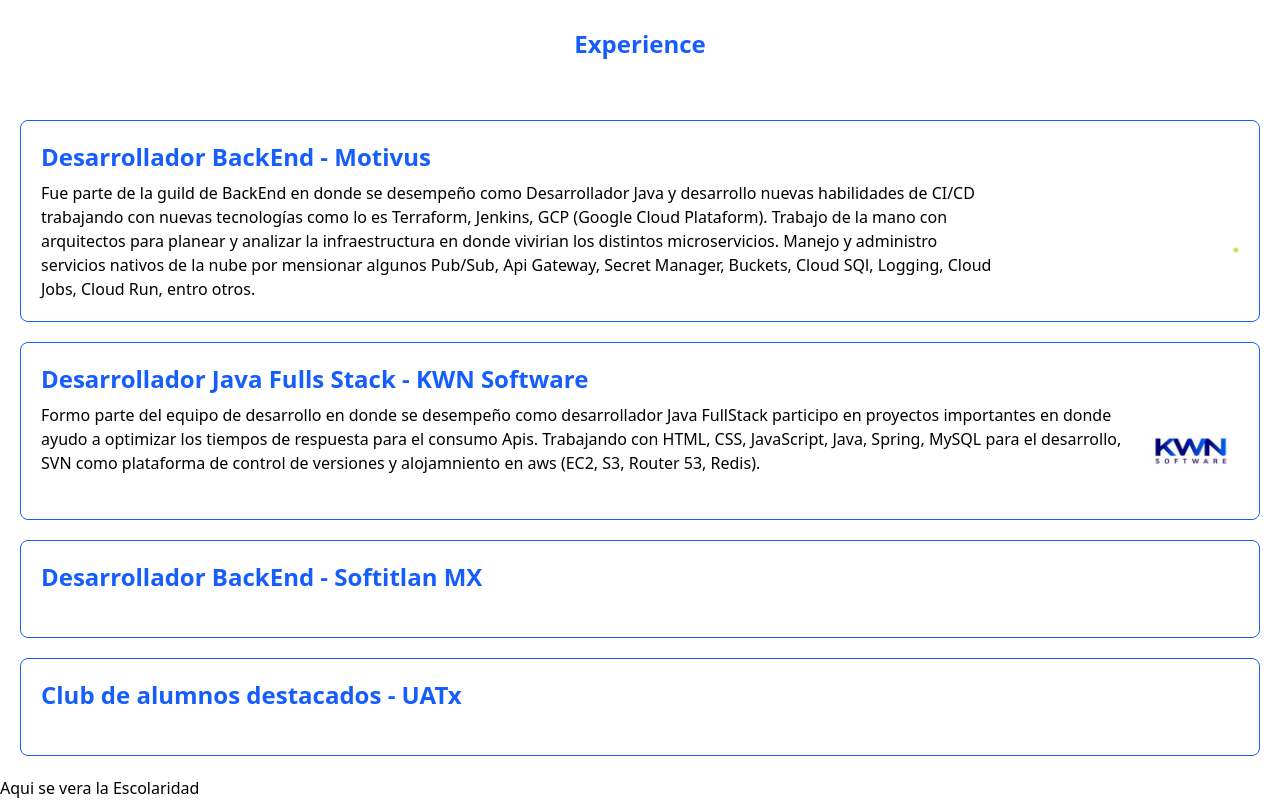
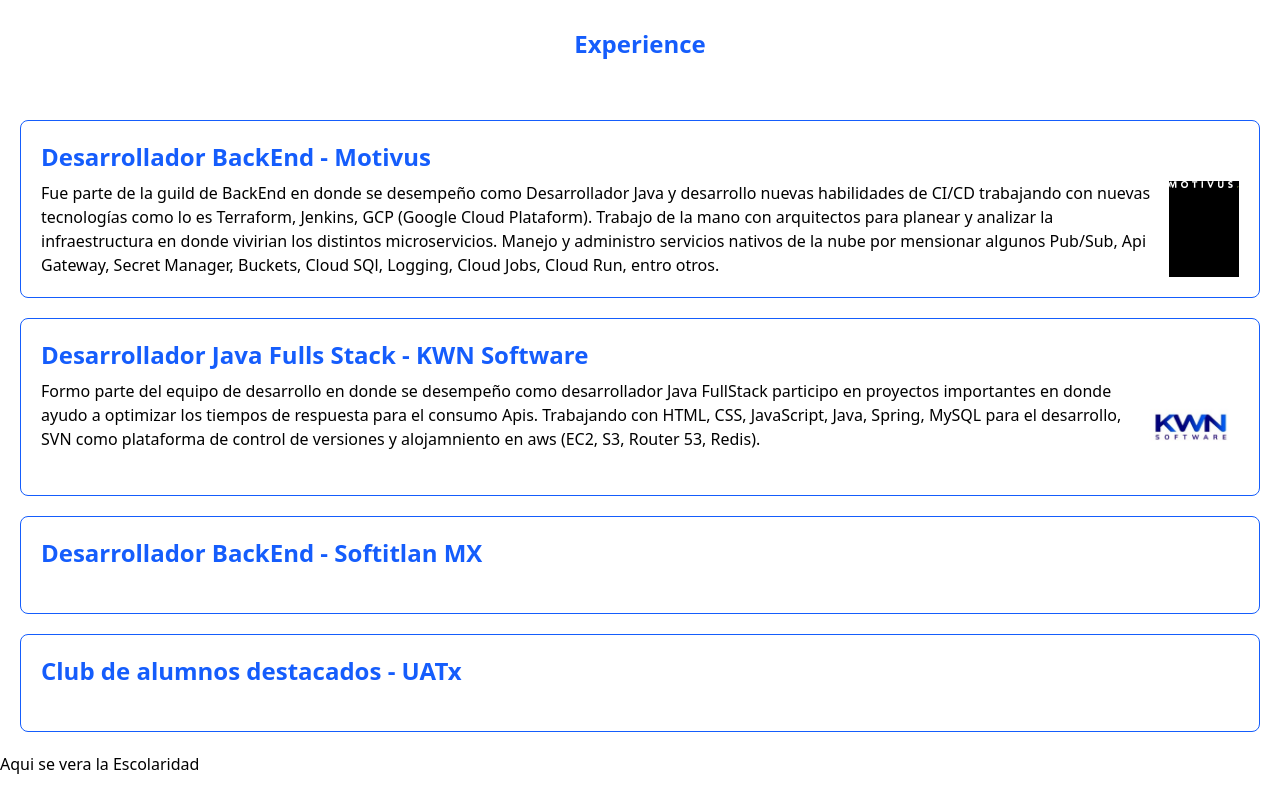
Before and after one commit to LGzzus/Portfolio_JASG, a React (Vite) app: page / in a window 1280 px wide. Shown: the part 1603-2403 px from the top of the page. After the commit the page ends 2379 px from the top, so only its background shows below. Built offline with nearby package versions, Linux system fonts and the light colour scheme.

Commit message:
add text in different sections

```diff
--- a/src/components/experience/experience.jsx
+++ b/src/components/experience/experience.jsx
@@ -19,7 +19,9 @@
                             en donde vivirian los distintos microservicios.
                             Manejo y administro servicios nativos de la nube por mensionar algunos Pub/Sub, Api Gateway, Secret Manager, Buckets, Cloud SQl, Logging, Cloud Jobs, Cloud Run, entro otros.
                             </span>
-                            <img class="h-auto max-w-auto rounded-lg" src={Motivus} alt=""/>
+                            <div class="bg-black">
+                                <img class="h-auto max-w-auto rounded-lg" src={Motivus} alt=""/>
+                            </div>
                         </div>
                     </div>
                 </div>
```
